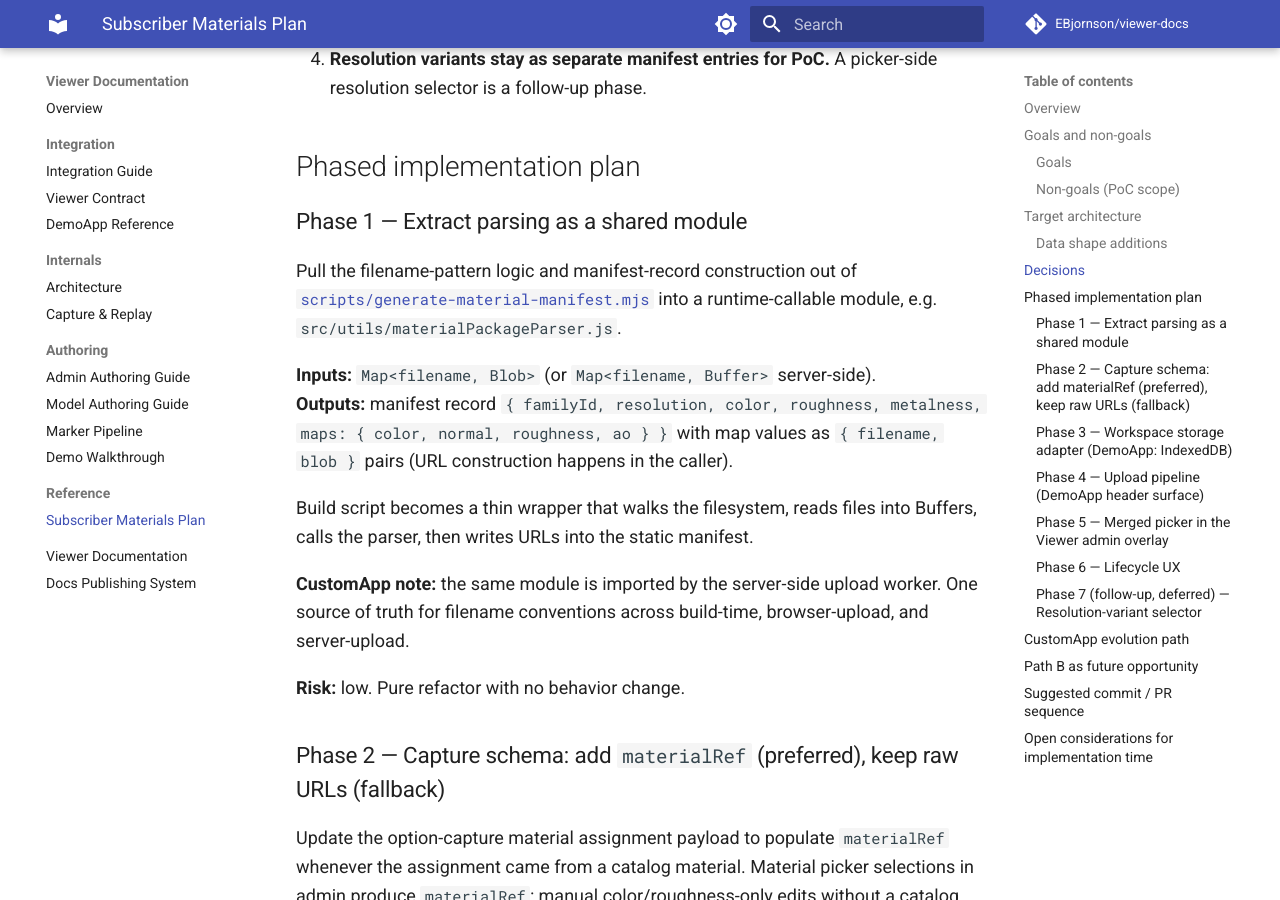
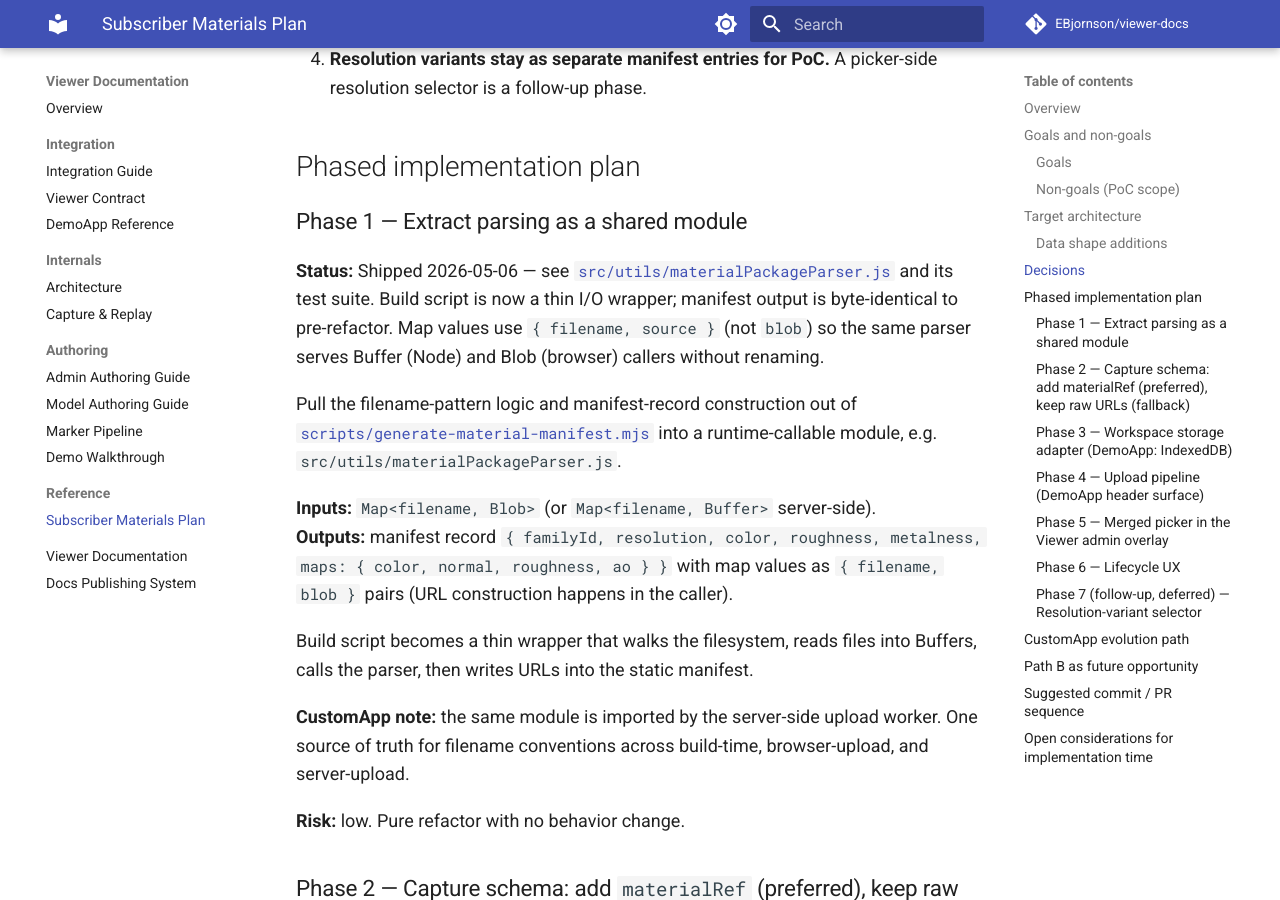
Before and after one commit to EBjornson/viewer-docs, an MkDocs documentation site: the page built from docs/subscriber_materials_plan.md, in a window 1280 px wide and 900 px high, scrolled down 4139 px. Built offline with MkDocs 1.6.1 and Material for MkDocs 9.7.7, drawn with Linux system fonts in a browser that asks for light colours; comment, search, counter and statistics services are not loaded.

Commit message:
Sync from main repo @ 1187725
Source branch: main
Source commit: 11877256c9323020848e8233522a802497140d6a

```diff
--- a/docs/subscriber_materials_plan.md
+++ b/docs/subscriber_materials_plan.md
@@ -130,6 +130,8 @@ These were resolved during planning and should not be re-litigated without expli
 
 ### Phase 1 — Extract parsing as a shared module
 
+**Status:** Shipped 2026-05-06 — see [`src/utils/materialPackageParser.js`](https://github.com/EBjornson/BPViewer/blob/main/src/utils/materialPackageParser.js) and its test suite. Build script is now a thin I/O wrapper; manifest output is byte-identical to pre-refactor. Map values use `{ filename, source }` (not `blob`) so the same parser serves Buffer (Node) and Blob (browser) callers without renaming.
+
 Pull the filename-pattern logic and manifest-record construction out of [`scripts/generate-material-manifest.mjs`](https://github.com/EBjornson/BPViewer/blob/main/scripts/generate-material-manifest.mjs) into a runtime-callable module, e.g. `src/utils/materialPackageParser.js`.
 
 **Inputs:** `Map<filename, Blob>` (or `Map<filename, Buffer>` server-side).
```
